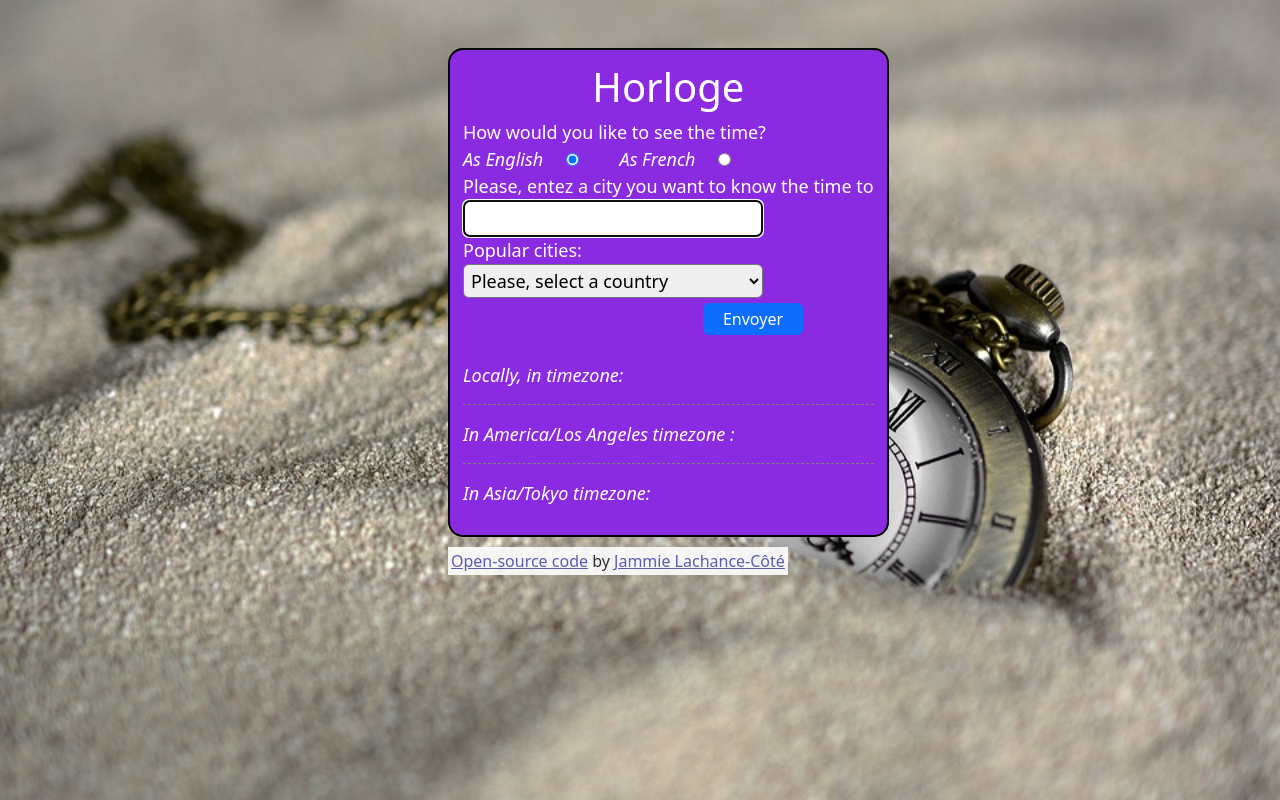
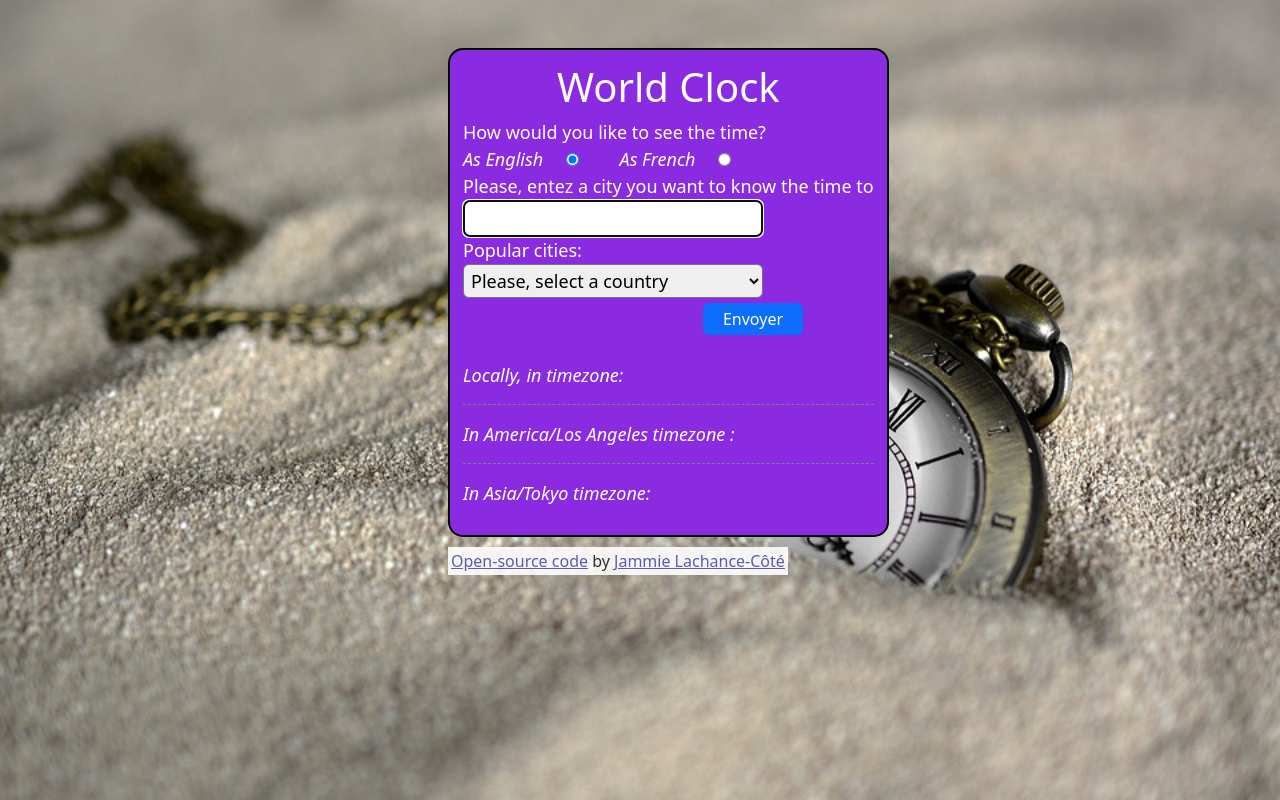
Before and after one commit to QueenJammie/worldClock, a plain HTML site: page index.html in a window 1280 px wide. Drawn offline with nearby package versions, Linux system fonts and the light colour scheme; a script that the page names is missing.

Commit message:
Translate the heading 1

```diff
--- a/index.html
+++ b/index.html
@@ -17,7 +17,7 @@
     </header>
     <main>
         <div class="horloge mt-5">
-            <h1>Horloge</h1>
+            <h1>World Clock</h1>
             <label for="displayTime">How would you like to see the time?</label>
             <form action="./formattingTime.php" class="formattingDate" id="displayTime">
                 <label for="USTime">As English</label>
```
